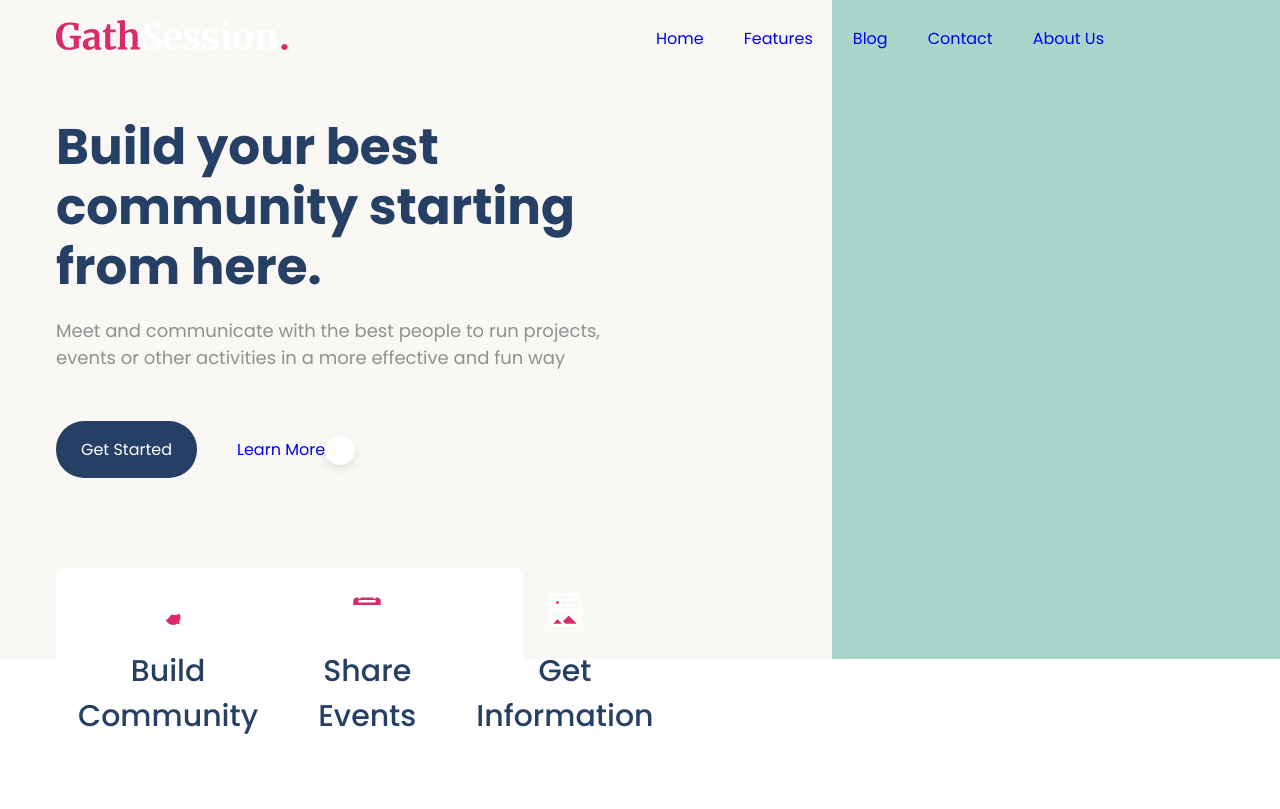
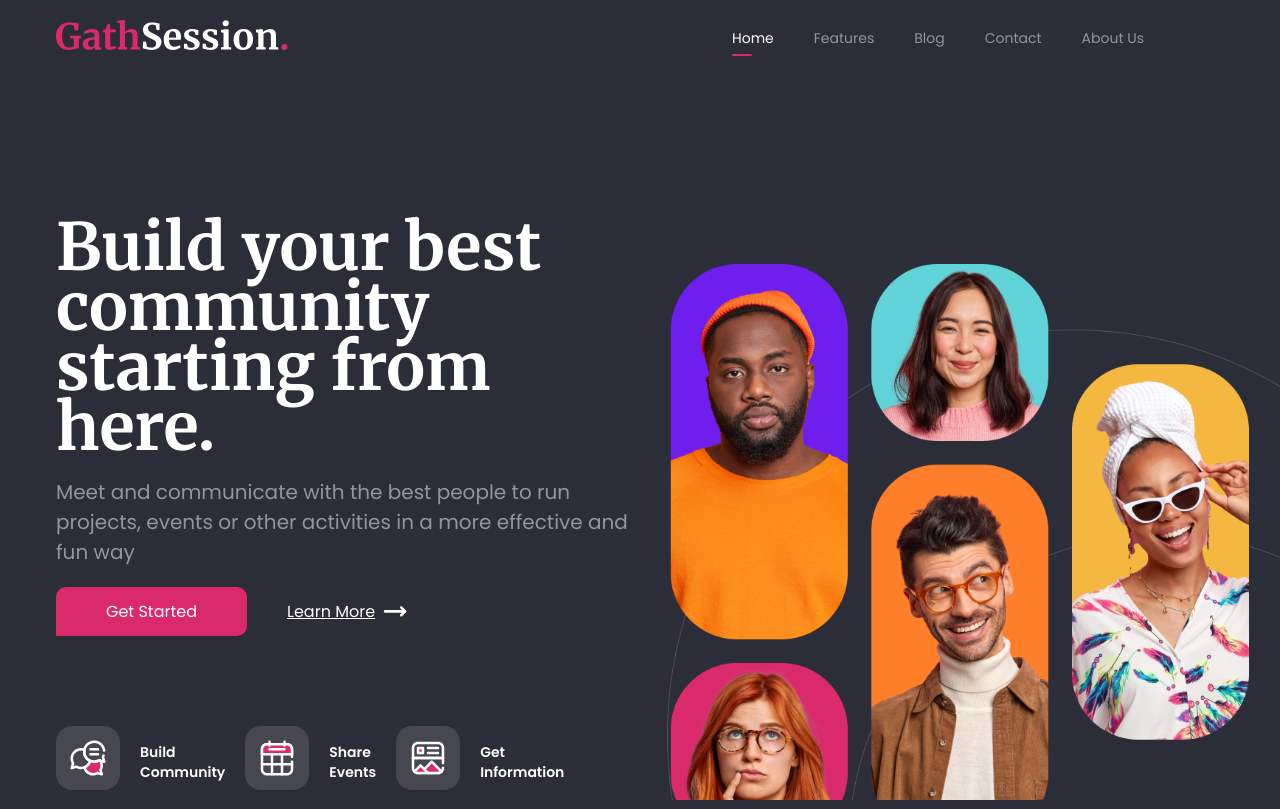
Before and after one commit to SirDiegoConquer/Header-GathSession, a website built with webpack: page code/index.html in a window 1280 px wide. Built offline with nearby package versions, Linux system fonts and the light colour scheme; files whose address does not match are found by name.

Commit message:
Pagina Finalizada
Ultimos retoques de la pagina

```diff
--- a/code/index.html
+++ b/code/index.html
@@ -10,8 +10,8 @@
   <link rel="preconnect" href="https://fonts.googleapis.com">
   <link rel="preconnect" href="https://fonts.gstatic.com" crossorigin>
   <link href="https://fonts.googleapis.com/css2?family=Poppins:ital,wght@0,100;0,200;0,300;0,400;0,500;0,600;0,700;0,800;0,900;1,100;1,200;1,300;1,400;1,500;1,600;1,700;1,800;1,900&display=swap" rel="stylesheet">
-  <link rel="stylesheet" href="https://i.icomoon.io/public/temp/255995b1e1/ConquerBlocks/style.css">
-
+  <link href="https://fonts.googleapis.com/css2?family=Merriweather:ital,opsz,wght@0,18..144,300..900;1,18..144,300..900&display=swap" rel="stylesheet">
+  <link rel="stylesheet" href="https://i.icomoon.io/public/temp/46d07cdf16/ConquerBlocks/style.css">
   <meta property="og:title" content="">
   <meta property="og:type" content="">
   <meta property="og:url" content="">
@@ -35,7 +35,7 @@
 
       <nav class="nav__principal">
         <ul>
-          <li><a class="" href="#">Home</a></li>
+          <li><a class="white" href="#">Home</a></li>
           <li><a class="" href="#">Features</a></li>
           <li><a class="" href="#">Blog</a></li>
           <li><a class="" href="#">Contact</a></li>
@@ -57,7 +57,7 @@
 
           <div class="hero__buttons">
             <a class="btn" href="#">Get Started</a>
-            <a class="btn2" href="#">Learn More<span class="icon-play3"></span></a>
+            <a class="btn2" href="#">Learn More<img src="img/Arrow.svg" alt=""></a>
           </div>
         </div>
       </div>
@@ -69,28 +69,25 @@
 
     <div class="activities">
       <div class="container">
-        <article class="activities__item
-          activities__item--Build">
+        <article class="activities__item">
           <span class="activities__item-icon">
             <img src="img/build-comunity-icon.svg" alt="">
           </span>
-          <h3 class="activities__item-title">Build Community</h3>
+          <h3 class="activities__item-title">Build <br> Community</h3>
         </article>
 
-        <article class="activities__item
-          activities__item--Share">
+        <article class="activities__item">
           <span class="activities__item-icon">
             <img src="img/share-events-icon.svg" alt="">
           </span>
-          <h3 class="activities__item-title">Share Events</h3>
+          <h3 class="activities__item-title">Share <br> Events</h3>
         </article>
 
-        <article class="activities__item
-          activities__item--Get">
+        <article class="activities__item">
           <span class="activities__item-icon">
             <img src="img/get-icon.svg" alt="">
           </span>
-          <h3 class="activities__item-title">Get Information</h3>
+          <h3 class="activities__item-title">Get <br> Information</h3>
         </article>
 
 
--- a/code/sass/abstracts/_mixins.scss
+++ b/code/sass/abstracts/_mixins.scss
@@ -35,9 +35,9 @@
 @mixin btn() {
   display: inline-block;
   color: white;
-  background-color: $title-text;
-  padding: 16px 25px;
-  border-radius: 28px;
+  background-color: $bg-color-secondary;
+  padding: 12px 50px;
+  border-radius: 10px 10px 10px 0px;
   text-decoration: none;
   &:hover {
      background-color: #5080c2;
@@ -48,7 +48,7 @@
   &:hover {
   display: inline-block;
   color: white;
-  background-color: $title-text;
+  background-color: $bg-color-secondary;
   padding: 16px 25px;
   border-radius: 28px;
   text-decoration: none;
--- a/code/sass/abstracts/_variables.scss
+++ b/code/sass/abstracts/_variables.scss
@@ -7,6 +7,7 @@ $bp-desktop-xl: 1440px;
 
 
 $primary-font: "Poppins", sans-serif;
+$secondary-font: "Merriweather", serif;
 
 /* Sizes Container */
 
@@ -14,7 +15,7 @@ $primary-font: "Poppins", sans-serif;
 
 /* Colors */
 
-$title-text: #264065;
-$subtitle-text: #909090;
-$bg-color: #FAF8F5;
-$bg-color-secondary: #A9D6CB;
+$title-text: #FFFFFF;
+$subtitle-text: #95969B;
+$bg-color: #2B2D38;
+$bg-color-secondary: #DB2A6B;
--- a/code/sass/components/_activities.scss
+++ b/code/sass/components/_activities.scss
@@ -1,68 +1,29 @@
 .activities {
     display: flex;
-    position: relative;
-
-    .container {
+    align-items: center;
+    gap: 20px;
+    article{
         display: flex;
         align-items: center;
-        text-align: center;
-        gap: 60px;
-        width: 40%;
-        background-color: white;
-        padding: 10px 65px 10px 22px ;
-        border-radius: 10px;
+        gap: 20px;
+    }
 
-
+    img {
+        object-fit: contain;
     }
-}
-
-.activities .container article p {
-    width: 100px;
-}
-
-.activities h3 {
-    font-size: 30px;
-    color: $title-text;
-    font-weight: 500;
-}
-
-.activities .container  p {
-    font-size: 14px;
-    color: $subtitle-text;
-    margin-top: 10px;
+    h3 {
+        color: $title-text;
+        font-size: 14px;
+        font-weight: 600;
+        line-height: 20px;
+        max-width: 120px;
+    }
 
 }
 
-.activities__blog {
-    &--1 {
-        position: absolute;
-        top: -200px;
-        right: -45px;
-        width: 320px;
-        background-color: rgba(255, 255, 255, 0.5);
-        border-radius: 10px;
-        padding: 20px;
-        z-index: -1;
-        h2{
-            color: $title-text;
-            font-size: 16px;
-            padding-top: 10px;
-        }
-    }
-    &--2 {
-        position: absolute;
-        top: 38px;
-        right: 30px;
-        width: 350px;
-        background-color: rgba(255, 255, 255, 0.5);
-        border-radius: 10px;
-        padding: 20px;
-        z-index: -1;
-        h2{
-            color: $title-text;
-            font-size: 16px;
-            padding-top: 10px;
-        }
-
-    }
+.activities .container {
+  display: flex;
+  justify-content: space-between; /* o space-around */
+  align-items: stretch;
+  gap: 20px;
 }
--- a/code/sass/components/_hero.scss
+++ b/code/sass/components/_hero.scss
@@ -1,6 +1,6 @@
 .hero {
     display: flex;
-    margin-top: 40px;
+    margin-top: 140px;
     margin-bottom: 50px;
     position: relative;
 }
@@ -10,28 +10,21 @@
     width: 50%;
     padding: 0;
 }
-.hero__img {
-    position: absolute;
-    top: -50px;
-    right: 110px;
-    width: 30%;
-    height: 100px;
-    z-index: -2;
-}
 
 .hero__title {
-        font-size: 50px;
+        font-size: 65px;
         font-weight: 700;
         color: $title-text;
         line-height: 60px;
         margin-bottom: 20px;
+        font-family: $secondary-font;
     }
 
 .hero__subtitle {
-        font-size: 18px;
+        font-size: 20px;
         color: $subtitle-text;
         margin-top: 0px;
-        margin-bottom: 50px;
+        margin-bottom: 20px;
     }
 
 .hero__buttons {
@@ -44,21 +37,9 @@
 }
 
 .hero__buttons .btn2 {
-    text-decoration: none;
+    text-decoration: underline;
     display: flex;
     align-items: center;
+    color: $title-text;
 
 }
-
-.hero__buttons .btn2 span {
-    display: flex;
-    align-items: center;
-    justify-content: center;
-    width: 30px;
-    height: 30px;
-    background-color: white;
-    border-radius: 50%;
-    margin-right: 10px;
-    box-shadow: 0 4px 10px rgba(0, 0, 0, .1);
-
-}
--- a/code/sass/layout/_body.scss
+++ b/code/sass/layout/_body.scss
@@ -1,28 +1,9 @@
 body {
     position: relative;
-    background-image: linear-gradient(to right, $bg-color 65%, $bg-color-secondary 60%);
-    height: auto;
-    &::before {
-        content: "";
-        position: absolute;
-        top: 8%;
-        right: 0%;
-        width: 1350px;   // ajusta según necesidad
-        height: 100%;
-        background-image: url(../img/portada-women.png);
-        background-repeat: no-repeat;
-        background-position: top right;
-        background-size: contain;
-        z-index: -1;
-    }
-    &::after {
-        content: "";
-        position: absolute;
-        bottom: -60px;
-        left: 0;
-        width: 100%;
-        height: 150px;
-        background-color: white;
-        z-index: -2;
-    }
+    background-color: $bg-color;
+    background-image: url("../img/fondo-GathSession.png");
+    background-repeat: no-repeat;
+    background-size: 700px;
+    background-position: 115% 205% ;
+
 }
--- a/code/sass/layout/_header.scss
+++ b/code/sass/layout/_header.scss
@@ -1,7 +1,8 @@
 header.header__principal {
     padding-top: 20px;
     padding-bottom: 20px;
-    color: $title-text;
+    color: $subtitle-text;
+    position: relative;
     .container {
         display: flex;
         justify-content: space-between;
@@ -15,29 +16,39 @@ header.header__principal {
 }
 
 nav.nav__principal {
-    padding-right: 120px;
+    padding-right: 80px;
     ul {
         display: flex;
         gap: 40px;
+        font-size: 14px;
     }
+
     a {
         text-decoration: none;
+        color: $subtitle-text;
     }
     span {
         margin-left: 5px;
     }
     :hover {
+        color: $title-text;
+    }
+    &::before {
+        content: '';
+        position: absolute;
+        width: 20px;
+        height: 2px;
+        border-radius: 2px;
+
+        background-color: $bg-color-secondary;
+        top: 70%;
+        right: 40,5%;
+    }
+}
+
+nav.nav__principal ul li a.white {
+    color: $title-text;
+    &:hover {
         color: $bg-color-secondary;
     }
 }
-
-div.header__logins {
-    align-items: center;
-    ul {
-        gap: 30px;
-        align-items: center;
-
-
-
-    }
-}
--- a/code/sass/layout/_layout.scss
+++ b/code/sass/layout/_layout.scss
@@ -1,4 +1,4 @@
-@import "grid";
+
 @import "forms";
 @import "navbar";
 @import "sidebar";
```
Also changed, not shown: code/css/style.css, code/img/Arrow.svg (added), code/sass/layout/_grid.scss (deleted), 1 other file.
